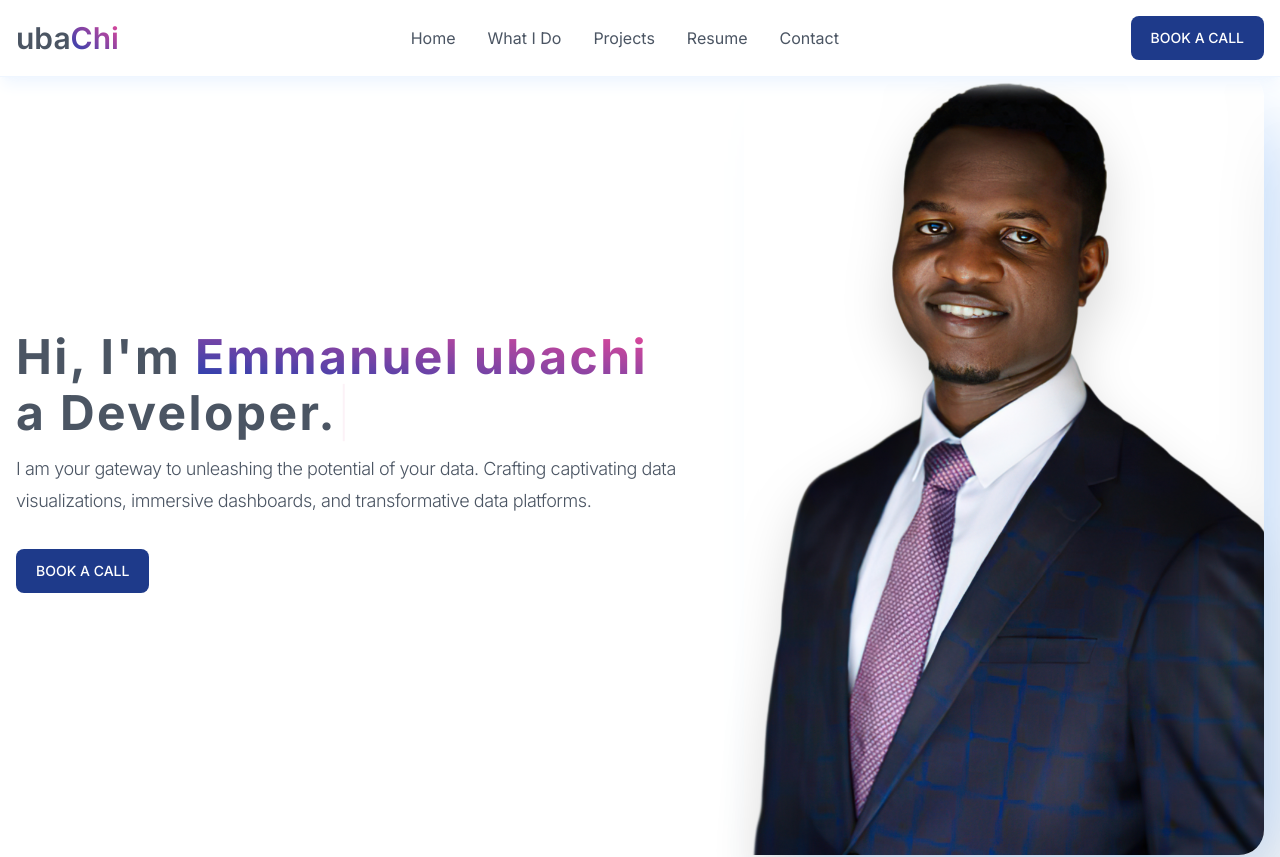
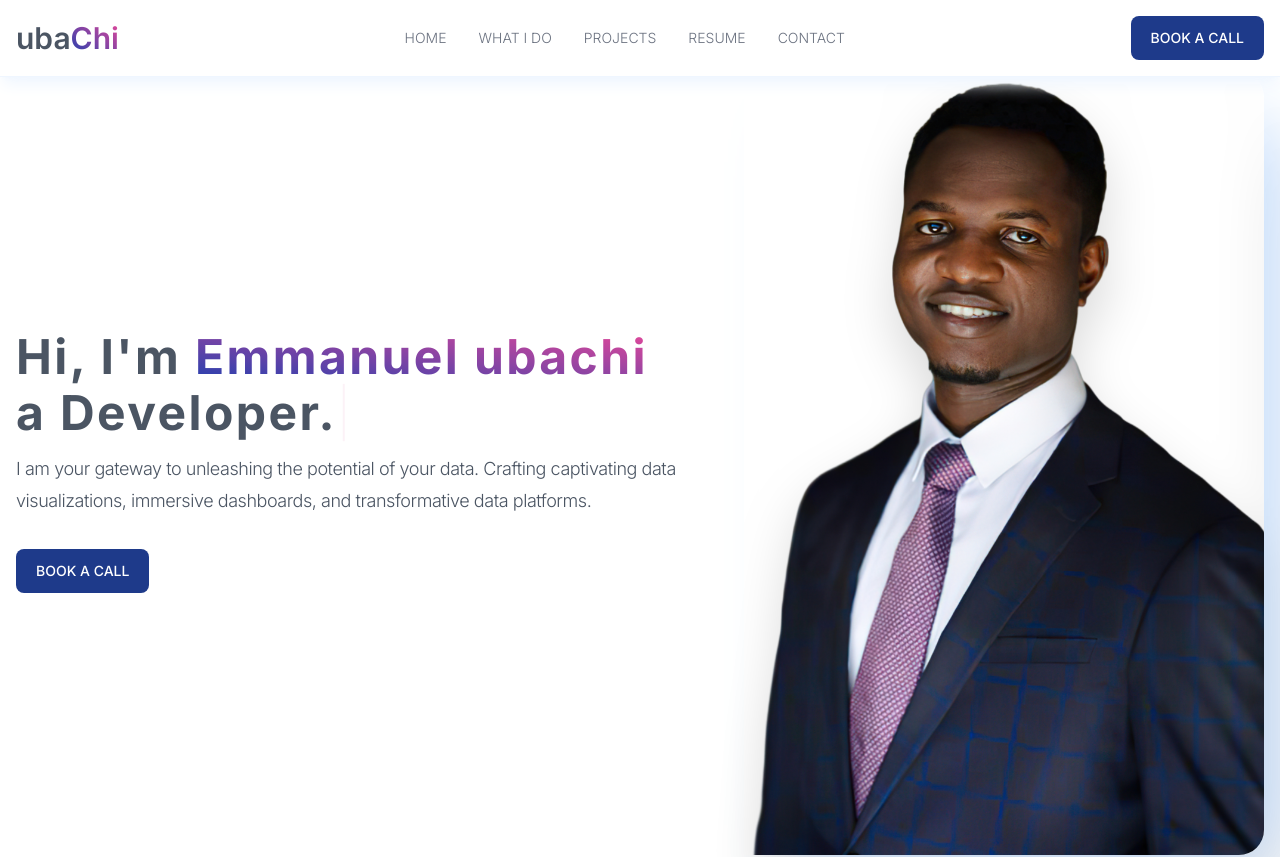
Before and after one commit to emmanuelubachi/emmanuelubachi.github.io, a Next.js app: page / in a window 1280 px wide. Shown: the top 857 px of the page. Built offline with nearby package versions, Linux system fonts and the light colour scheme.

Commit message:
update navbar

```diff
--- a/src/components/body/Navbar.tsx
+++ b/src/components/body/Navbar.tsx
@@ -114,11 +114,15 @@ const Navbar = () => {
                 <Link
                   href={items.url}
                   className="block py-2 pl-3 pr-4
-                  font-normal text-gray-600
+                  font-light text-gray-500
+                  text-sm uppercase
                   rounded
                   hover:bg-gray-100
                   md:hover:bg-transparent
-                  md:hover:text-blue-700 md:p-0"
+                  md:hover:-translate-y- md:hover:scale-110 ease-in-out duration-200 hover:font-medium
+                  md:hover:text-primary-700
+
+                  md:p-0"
                   aria-current="page"
                 >
                   {items.name}
```
